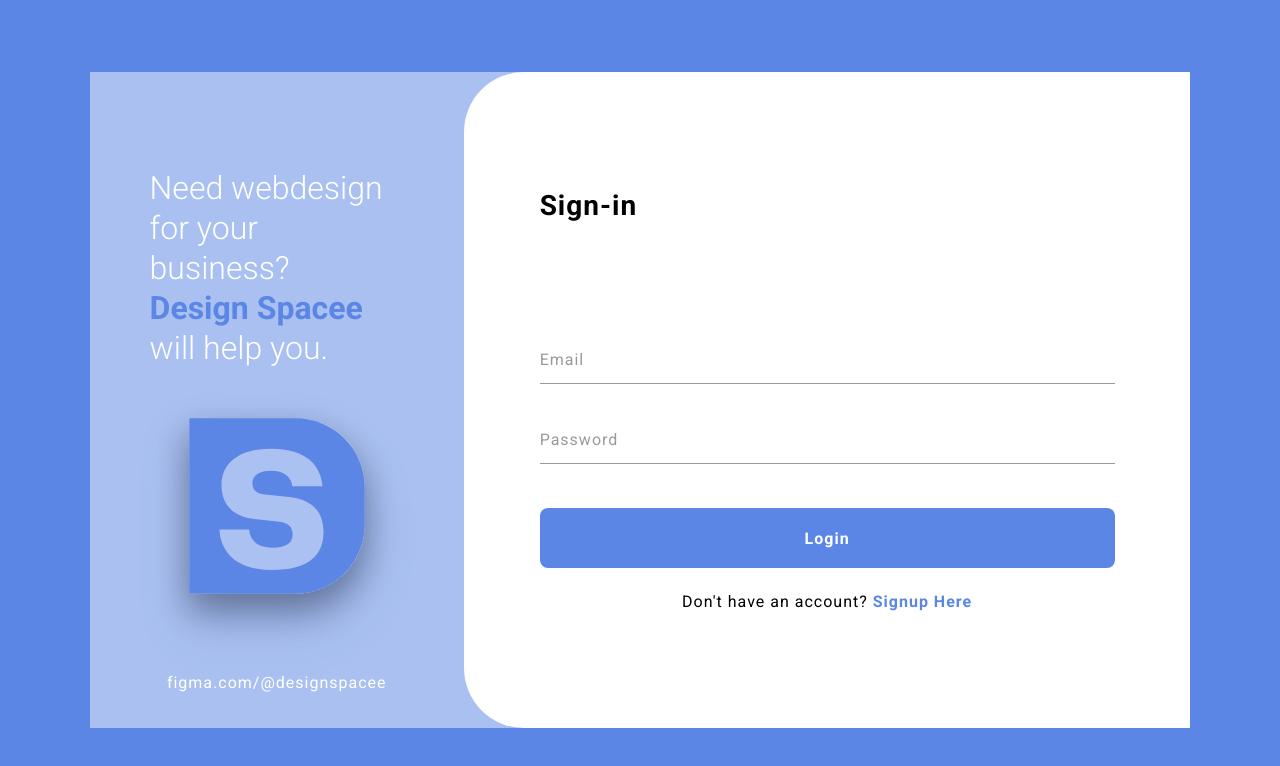
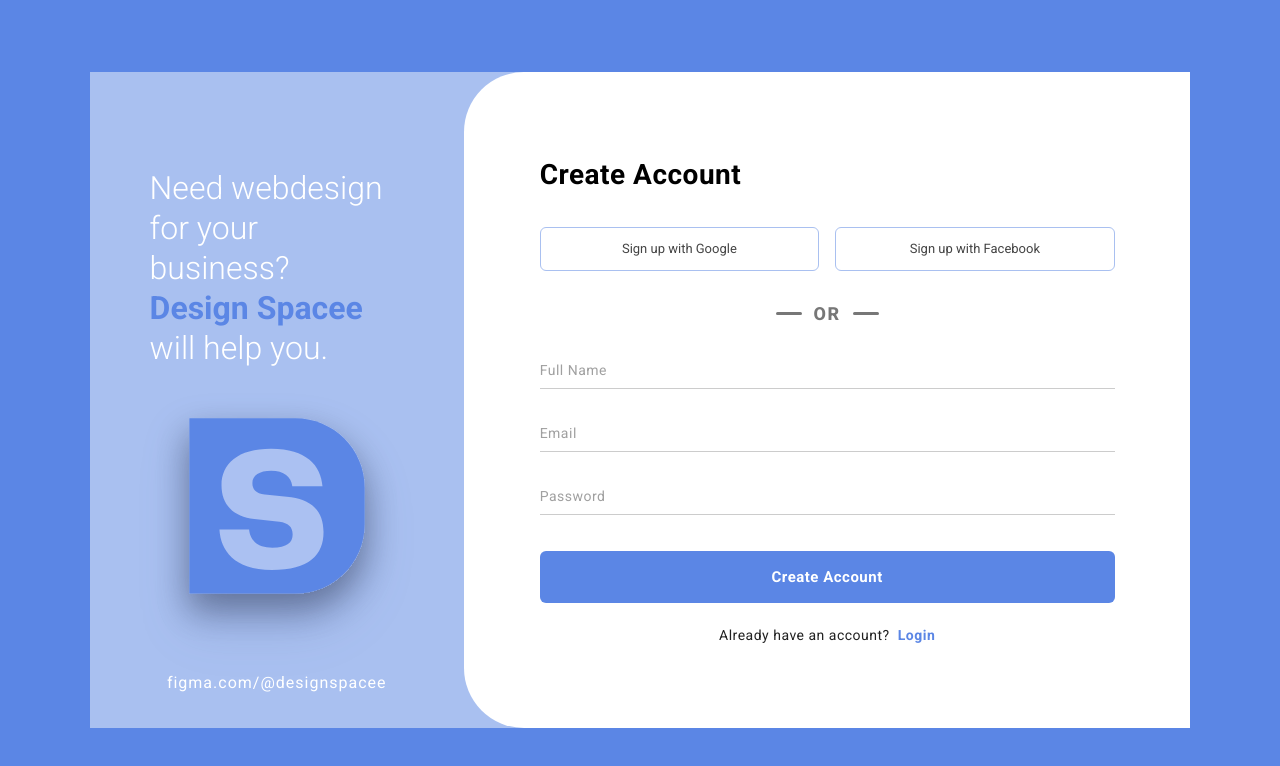
Before and after one commit to IMOitself/APPDEV1, a React (Vite) app in the folder F_L04_ReactJsStylingFigmaConversion/: page / in a window 1280 px wide. Shown: the top 766 px of the page. Built offline with nearby package versions, Linux system fonts and the light colour scheme.

Commit message:
Implement Sign Up screen components and styling

```diff
--- a/F_L04_ReactJsStylingFigmaConversion/src/App.jsx
+++ b/F_L04_ReactJsStylingFigmaConversion/src/App.jsx
@@ -1,10 +1,12 @@
 import './App.css'
 import Login from "./components/Login/Login"
+import Register from "./components/Register/Register"
 
 function App() {
   return (
     <>
-    <Login/>
+      {/* <Login/> */}
+      <Register />
     </>
   )
 }
--- /dev/null
+++ b/F_L04_ReactJsStylingFigmaConversion/src/components/Register/Register.jsx
@@ -0,0 +1,59 @@
+import styles from "./Register.module.css";
+import logo from "../../assets/logo.svg";
+
+export default function Register() {
+    return (
+        <div className={styles.register}>
+            {/* ---------- Left panel ---------- */}
+            <section className={styles.left}>
+                <h1 className={styles.tagline}>
+                    Need webdesign
+                    <br />
+                    for your business?
+                    <br />
+                    <strong>Design Spacee</strong>
+                    <br />
+                    will help you.
+                </h1>
+
+                <img className={styles.logo} src={logo} alt="Design Spacee logo" />
+
+                <p className={styles.link}>figma.com/@designspacee</p>
+            </section>
+
+            {/* ---------- Right panel ---------- */}
+            <section className={styles.right}>
+                <div className={styles.form}>
+                    <h2>Create Account</h2>
+
+                    <div className={styles.socialButtons}>
+                        <button type="button" className={styles.socialButton}>
+                            Sign up with Google
+                        </button>
+                        <button type="button" className={styles.socialButton}>
+                            Sign up with Facebook
+                        </button>
+                    </div>
+
+                    <div className={styles.separator}>
+                        <span className={styles.line}></span>
+                        <span className={styles.separatorText}>OR</span>
+                        <span className={styles.line}></span>
+                    </div>
+
+                    <input type="text" placeholder="Full Name" />
+                    <input type="email" placeholder="Email" />
+                    <input type="password" placeholder="Password" />
+
+                    <button type="button" className={styles.submitButton}>
+                        Create Account
+                    </button>
+
+                    <p className={styles.signin}>
+                        Already have an account? <a href="#">Login</a>
+                    </p>
+                </div>
+            </section>
+        </div>
+    );
+}
--- /dev/null
+++ b/F_L04_ReactJsStylingFigmaConversion/src/components/Register/Register.module.css
@@ -0,0 +1,169 @@
+.register {
+    display: flex;
+    width: 86vw;
+    height: 82vh;
+    min-height: 600px;
+    background: var(--color-secondary);
+    overflow: hidden;
+}
+
+/* ---------- Left panel ---------- */
+.left {
+    width: 34%;
+    padding: 12vh 60px 36px;
+    display: flex;
+    flex-direction: column;
+    align-items: center;
+}
+
+.tagline {
+    align-self: flex-start;
+    font-size: 32px;
+    font-weight: 300;
+    line-height: 1.25;
+    color: var(--color-text);
+}
+
+.tagline strong {
+    font-weight: 700;
+    color: var(--color-primary);
+}
+
+.logo {
+    height: 30vh;
+    max-height: 304px;
+    width: auto;
+    margin: auto 0;
+    filter: drop-shadow(0 20px 20px rgba(60, 80, 140, 0.35));
+}
+
+.link {
+    font-size: 16px;
+    letter-spacing: 1px;
+    color: var(--color-text);
+}
+
+/* ---------- Right panel ---------- */
+.right {
+    flex: 1;
+    display: flex;
+    align-items: center;
+    justify-content: center;
+    background: #fff;
+    border-radius: 60px 0 0 60px;
+}
+
+.form {
+    width: 575px;
+    max-width: 90%;
+}
+
+.form h2 {
+    font-size: 28px;
+    font-weight: 700;
+    letter-spacing: 0.5px;
+    margin-bottom: 36px;
+    text-align: left;
+}
+
+.socialButtons {
+    display: flex;
+    gap: 16px;
+    margin-bottom: 32px;
+}
+
+.socialButton {
+    flex: 1;
+    height: 44px;
+    background: #fff;
+    border: 1.5px solid #a9c0f0;
+    border-radius: 6px;
+    color: #444;
+    font-family: inherit;
+    font-size: 13px;
+    cursor: pointer;
+    transition: all 0.2s ease;
+}
+
+.socialButton:hover {
+    border-color: var(--color-primary);
+    color: var(--color-primary);
+}
+
+.separator {
+    display: flex;
+    align-items: center;
+    justify-content: center;
+    gap: 12px;
+    margin: 28px 0 24px;
+}
+
+.separator .line {
+    width: 26px;
+    height: 3px;
+    background: #777;
+    border-radius: 2px;
+}
+
+.separatorText {
+    font-size: 18px;
+    font-weight: 800;
+    letter-spacing: 1.5px;
+    color: #777;
+}
+
+.form input {
+    display: block;
+    width: 100%;
+    padding: 14px 0 10px;
+    margin-bottom: 22px;
+    border: none;
+    border-bottom: 1px solid #ccc;
+    outline: none;
+    font-family: inherit;
+    font-size: 14px;
+    letter-spacing: 0.5px;
+}
+
+.form input::placeholder {
+    color: #a0a0a0;
+}
+
+.form input:focus {
+    border-bottom-color: var(--color-primary);
+}
+
+.submitButton {
+    width: 100%;
+    height: 52px;
+    margin-top: 14px;
+    border: none;
+    border-radius: 6px;
+    background: #5b86e5;
+    color: var(--color-text);
+    font-family: inherit;
+    font-size: 15px;
+    font-weight: 700;
+    letter-spacing: 0.5px;
+    cursor: pointer;
+    transition: background 0.2s ease;
+}
+
+.submitButton:hover {
+    filter: brightness(0.95);
+}
+
+.signin {
+    margin-top: 24px;
+    text-align: center;
+    font-size: 14px;
+    letter-spacing: 0.5px;
+    color: #222;
+}
+
+.signin a {
+    color: var(--color-primary);
+    font-weight: 700;
+    text-decoration: none;
+    margin-left: 4px;
+}
```
